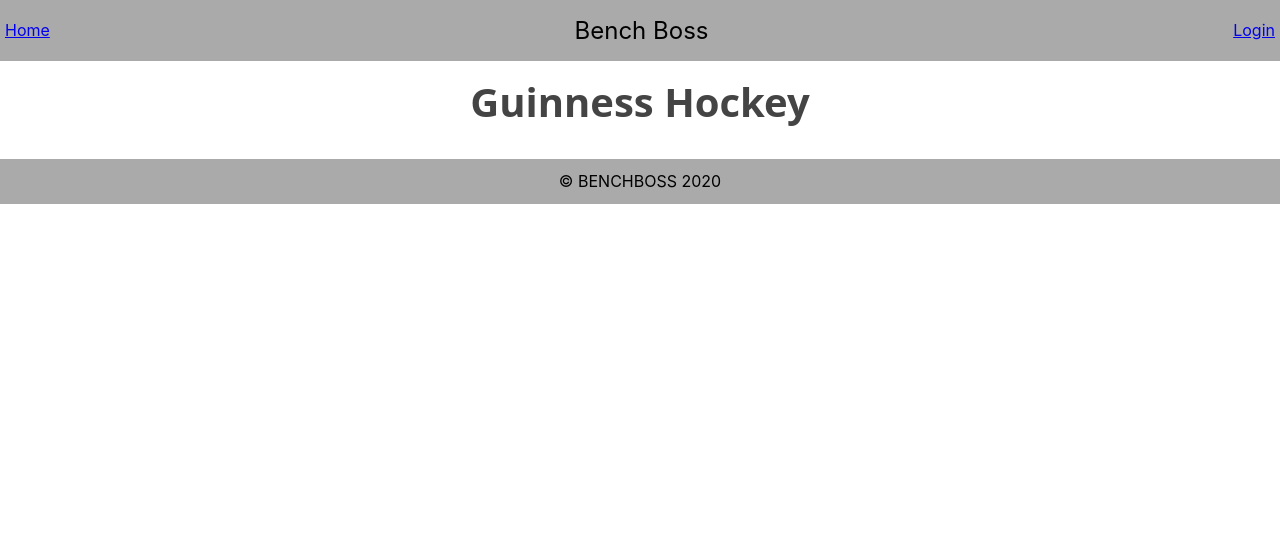
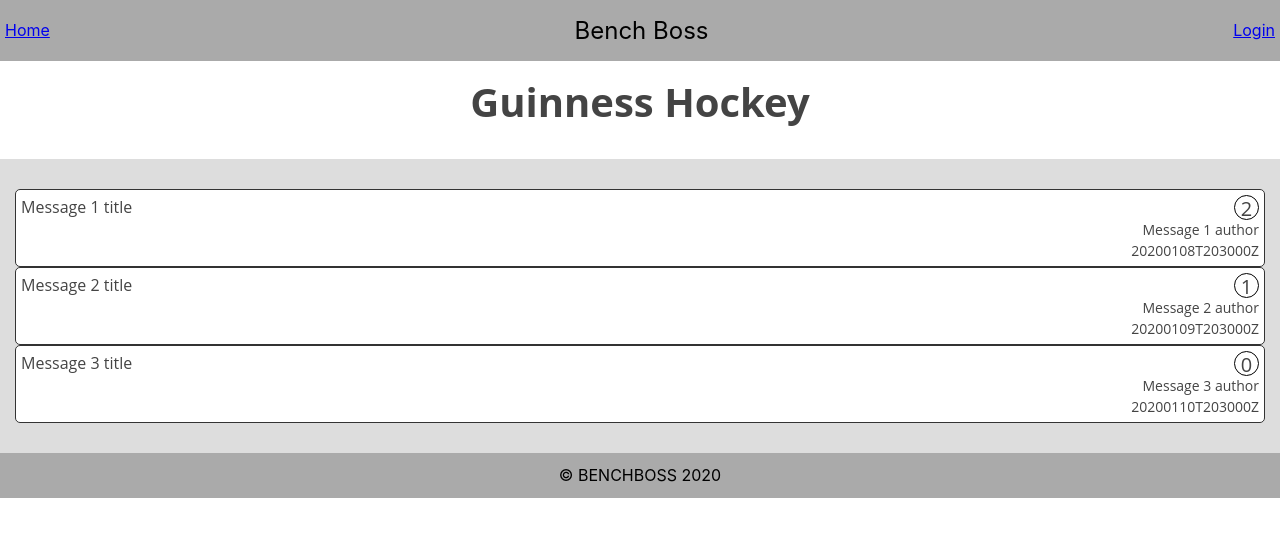
Before and after one commit to bmckenna1982/benchboss, a React (Create React App) app: page /message-board in a window 1280 px wide. Shown: the top 536 px of the page. Built offline with nearby package versions, Linux system fonts and the light colour scheme.

Commit message:
updating router components

```diff
--- a/src/App.js
+++ b/src/App.js
@@ -4,7 +4,7 @@ import { Route, withRouter, Switch } from 'react-router-dom'
 import Nav from './components/nav'
 import './App.css'
 import HomePage from './components/homePage'
-import Message from './components/message'
+import Message from './components/messagePreview'
 import Login from './components/login'
 import Register from './components/register'
 import MessageBoard from './components/messageBoard'
@@ -13,18 +13,6 @@ import GameDetail from './components/gameDetail'
 
 
 class App extends Component {
-  NiceMonth({ date, format = 'MMMM' }) {
-    const parseDate = parseISO(date)
-    console.log('parseDate', formatDate(parseDate, format))
-    return formatDate(parseDate, format)
-  }
-
-  NiceDay({ date, format = 'Do' }) {
-    const parseDate = parseISO(date)
-    console.log('parseDate', formatDate(parseDate, format))
-    return formatDate(parseDate, format)
-  }
-
   render() {
     return (
       <div className='App' >
@@ -38,7 +26,7 @@ class App extends Component {
             <Route exact path='/log-in' component={Login} />
             <Route exact path='/register' component={Register} />
             <Route exact path='/schedule' component={Schedule} />
-            {/* <Route exact path='/message-board' component={MessageBoard} /> */}
+            <Route exact path='/message-board' component={MessageBoard} />
             <Route exact path='/schedule/:gameId' component={GameDetail} />
             <Route exact path='/message-board/:messageId' component={Message} />
           </Switch>
--- /dev/null
+++ b/src/commentData.js
@@ -0,0 +1,25 @@
+export default {
+  "comments": [
+    {
+      "id": 1,
+      "content": "comment 1 content",
+      "author": "comment 1 author",
+      "postedDate": "20200108T203000Z",
+      "messageId": 1,
+    },
+    {
+      "id": 2,
+      "content": "comment 2 content",
+      "author": "comment 2 author",
+      "postedDate": "20200109T203000Z",
+      "messageId": 1,
+    },
+    {
+      "id": 3,
+      "content": "comment 3 content",
+      "author": "comment 3 author",
+      "postedDate": "20200110T203000Z",
+      "messageId": 2,
+    },
+  ]
+}
--- a/src/components/gameDetail.js
+++ b/src/components/gameDetail.js
@@ -3,7 +3,7 @@ import React, { Component } from 'react'
 class GameDetail extends Component {
   render() {
     return(
-      <section className="GameDetail">
+      <section className='GameDetail'>
         <h2>Guinness vs Cossacks</h2>
       </section>
     )
--- a/src/components/homePage.js
+++ b/src/components/homePage.js
@@ -1,10 +1,29 @@
 import React, { Component } from 'react'
 import { NavLink } from 'react-router-dom'
+import compareAsc from 'date-fns/compareAsc'
 import SchedulePreview from './schedulePreview'
-import Message from './message'
+import MessagePreview from './messagePreview'
 import Comment from './comment'
+import Board from '../messageData'
+import CommentList from '../commentData'
 
 class HomePage extends Component {
+  findLastMessage() {
+    var mostRecentDate = Math.max.apply(null, Board.messages.map( e => {
+      return new Date(e.postedDate);
+   }));
+    console.log('mostRecentDate', mostRecentDate)
+    const mostRecentMessage = new Date(Math.max.apply(null, Board.messages.map( game => new Date(game.postedDate))));
+    const mostRecentComment = new Date(Math.max.apply(null, CommentList.comments.map( comment => new Date(comment.postedDate))));
+
+    const lastMessage = mostRecentMessage > mostRecentComment
+      ? mostRecentMessage
+      : mostRecentComment
+
+    console.log('lastMessage', lastMessage)
+    return lastMessage
+  }
+
   render() {
     return (
       <div className='HomePage'>
@@ -19,7 +38,7 @@ class HomePage extends Component {
           <h2>Message Board</h2>
           <div className='latest-message'>
             <h3>Latest message board activity</h3>
-            <Message />
+            <MessagePreview message={this.findLastMessage()}/>
             <Comment />
           </div>
         </section>
--- a/src/components/message.js
+++ /dev/null
@@ -1,16 +0,0 @@
-import React, { Component } from 'react'
-import './styles/message.css'
-
-class Message extends Component {
-  render() {
-    return(
-      <div className='Message_container'>
-        <div className='Message'>New jerseys and socks have arrived. I will bring them to the game tomorrow. Please send the money to my venmo and message when you have paid.</div>
-        <div className='Message_author'>Brian McKenna</div>
-        <div className='Message_date'>Jan 23, 2020 3:03 PM</div>
-      </div>
-    )
-  }
-}
-
-export default Message
--- a/src/components/messageBoard.js
+++ b/src/components/messageBoard.js
@@ -0,0 +1,19 @@
+import React, { Component } from 'react'
+import MessagePreview from './messagePreview'
+import Board from '../messageData'
+
+
+class MessageBoard extends Component {
+  render() {
+    console.log('Board.messages', Board.messages)
+    return(
+      <section className="MessageBoard">
+        {Board.messages.map((message, index) => (
+          <MessagePreview key={index} message={message} />
+        ))}
+      </section>
+    )
+  }
+}
+
+export default MessageBoard
--- /dev/null
+++ b/src/components/messagePreview.js
@@ -0,0 +1,23 @@
+import React, { Component } from 'react'
+import CommentList from '../commentData'
+import './styles/message.css'
+
+class MessagePreview extends Component {
+  render() {
+    console.log('this.props', this.props)
+    const commentCount = CommentList.comments.filter(comment => comment.messageId === this.props.message.id).length
+    console.log('commentCount', commentCount)
+    return(
+      <div className='Message_container'>
+        <div className='Message_title'>{this.props.message.title}</div>
+        <div className='Message_author'>{this.props.message.author}</div>
+        <div className='Message_date'>{this.props.message.postedDate}</div>
+        <div className='comment_icon'>
+          {commentCount}
+        </div>
+      </div>
+    )
+  }
+}
+
+export default MessagePreview
--- a/src/components/schedule.js
+++ b/src/components/schedule.js
@@ -25,7 +25,7 @@ class Schedule extends Component {
           <span className='chevrons_right'>&#187;</span>
         </div> */}
         <div className='Schedule_list'>
-        {/* {this.filterGames("January")} */}
+        {/* {this.filterGames('January')} */}
         {GAMES.schedule.map((game, index) => (
           <GamePreview key={index} game={game} />
         ))}
--- a/src/components/styles/message.css
+++ b/src/components/styles/message.css
@@ -3,9 +3,10 @@
   border-radius: 5px;
   background-color: #ffffff;
   padding: 5px;
+  position: relative;
 }
 
-.Message {
+.Message_title {
   font-size: 16px;
   text-align: left;
 }
@@ -14,3 +15,16 @@
   font-size: 14px;
   text-align: right;
 }
+
+.comment_icon {
+  /* display: inline; */
+  position: absolute;
+  width: 25px;
+  height: 25px;
+  line-height: 25px;
+  vertical-align: middle;
+  border: 1px solid black;
+  border-radius: 50%;
+  top: 5px;
+  right: 5px;
+}
--- /dev/null
+++ b/src/messageData.js
@@ -0,0 +1,25 @@
+export default {
+  "messages": [
+    {
+      "id": 1,
+      "content": "Message 1 content",
+      "title": "Message 1 title",
+      "author": "Message 1 author",
+      "postedDate": "20200108T203000Z"
+    },
+    {
+      "id": 2,
+      "content": "Message 2 content",
+      "title": "Message 2 title",
+      "author": "Message 2 author",
+      "postedDate": "20200109T203000Z"
+    },
+    {
+      "id": 3,
+      "content": "Message 3 content",
+      "title": "Message 3 title",
+      "author": "Message 3 author",
+      "postedDate": "20200110T203000Z"
+    },
+  ]
+}
```
Also changed, not shown: src/components/comment.js (+4 -4 lines), src/components/register.js (+11 -11 lines).
